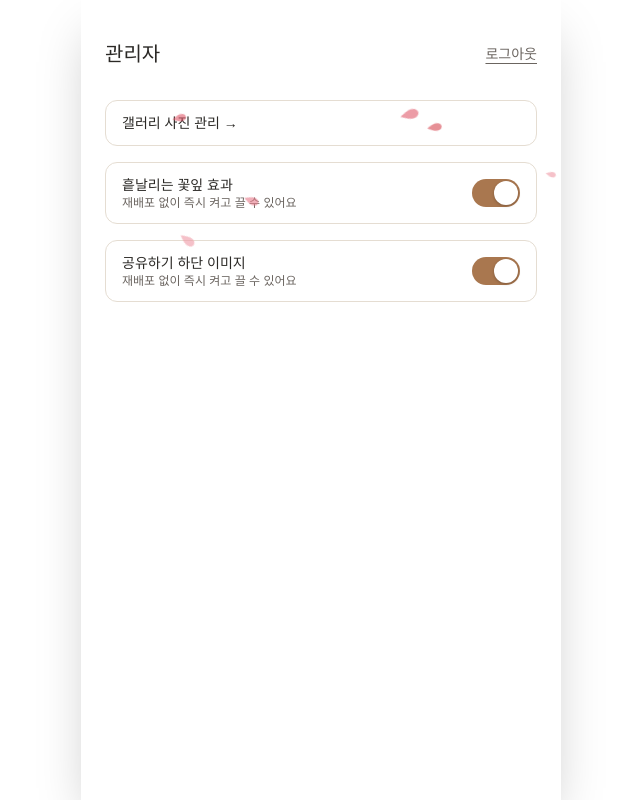
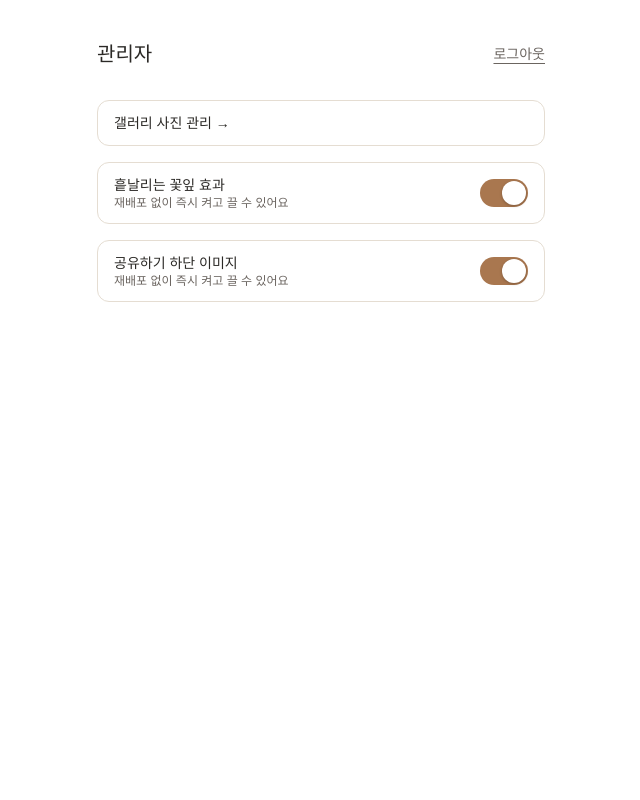
Before and after one commit to jaewon0913/intellij_claude_vibe_wedding, a Next.js app: page /admin in a window 1280 px wide. Shown: the whole page, without its empty margins (319-959 px from the left). Built offline with nearby package versions, Linux system fonts and the light colour scheme; no server answers; the database is empty; a web font is replaced by a local one.

Commit message:
refactor: root layout을 최소화하고 메인 테마 전용 프레임(480px 카드+Petals+BGM+Toast)을 app/(main)/layout.tsx로 분리 - developer/terminal 테마 추가 준비

```diff
--- /dev/null
+++ b/app/(main)/layout.tsx
@@ -0,0 +1,23 @@
+import { ToastProvider } from "@/components/providers/ToastProvider";
+import { getSiteSettings } from "@/lib/supabase/queries";
+import Petals from "@/components/ui/Petals";
+import BgmPlayer from "@/components/ui/BgmPlayer";
+
+// 메인(파스텔) 테마 전용 레이아웃: 480px 모바일 카드 프레임 + 꽃잎 + BGM + Toast.
+// developer/terminal 같은 다른 테마는 이 프레임을 쓰지 않으므로 root layout이 아니라
+// 이 라우트 그룹((main))에만 적용되도록 분리했다.
+export default async function MainThemeLayout({
+  children,
+}: {
+  children: React.ReactNode;
+}) {
+  const { petalsEnabled } = await getSiteSettings();
+
+  return (
+    <div className="relative mx-auto flex min-h-screen w-full max-w-[480px] flex-col bg-paper shadow-2xl">
+      {petalsEnabled && <Petals />}
+      <BgmPlayer />
+      <ToastProvider>{children}</ToastProvider>
+    </div>
+  );
+}
--- a/app/layout.tsx
+++ b/app/layout.tsx
@@ -1,10 +1,6 @@
 import type { Metadata } from "next";
-import { ToastProvider } from "@/components/providers/ToastProvider";
 import { invitationConfig } from "@/config/invitation.config";
 import { getCloudinaryUrl } from "@/lib/cloudinary";
-import { getSiteSettings } from "@/lib/supabase/queries";
-import Petals from "@/components/ui/Petals";
-import BgmPlayer from "@/components/ui/BgmPlayer";
 import "pretendard/dist/web/variable/pretendardvariable.css";
 import "@fontsource/gowun-batang/400.css";
 import "@fontsource/gowun-batang/700.css";
@@ -35,23 +31,18 @@ export const metadata: Metadata = {
   },
 };
 
-export default async function RootLayout({
+// root layout은 이제 html/body와 공통 폰트/메타데이터만 담당한다.
+// 480px 카드 프레임 + Petals + BGM + Toast 같은 "메인(파스텔) 테마" 전용 장치는
+// app/(main)/layout.tsx로 옮겨서, developer/terminal 같은 다른 테마 라우트는
+// 이 프레임의 영향을 받지 않도록 분리했다.
+export default function RootLayout({
   children,
 }: Readonly<{
   children: React.ReactNode;
 }>) {
-  // 재배포 없이 관리자 페이지에서 즉시 켜고 끌 수 있도록, 매 요청마다 최신 설정을 읽는다.
-  const { petalsEnabled } = await getSiteSettings();
-
   return (
     <html lang="ko" className="h-full antialiased">
-      <body className="min-h-full bg-ink text-ink">
-        <div className="relative mx-auto flex min-h-screen w-full max-w-[480px] flex-col bg-paper shadow-2xl">
-          {petalsEnabled && <Petals />}
-          <BgmPlayer />
-          <ToastProvider>{children}</ToastProvider>
-        </div>
-      </body>
+      <body className="min-h-full bg-ink text-ink">{children}</body>
     </html>
   );
 }
```
Also changed, not shown: app/(main)/page.tsx (line endings or trailing spaces).
